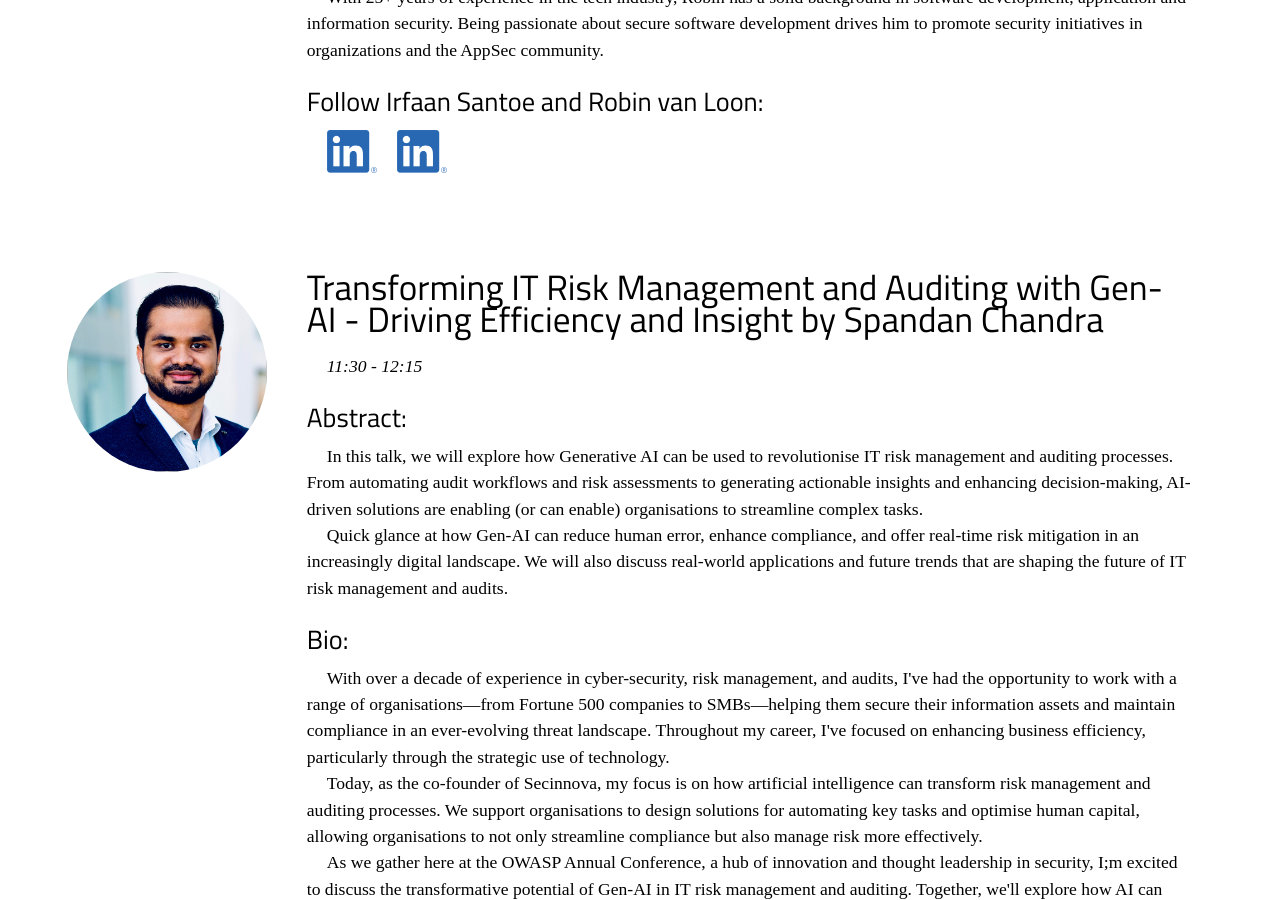
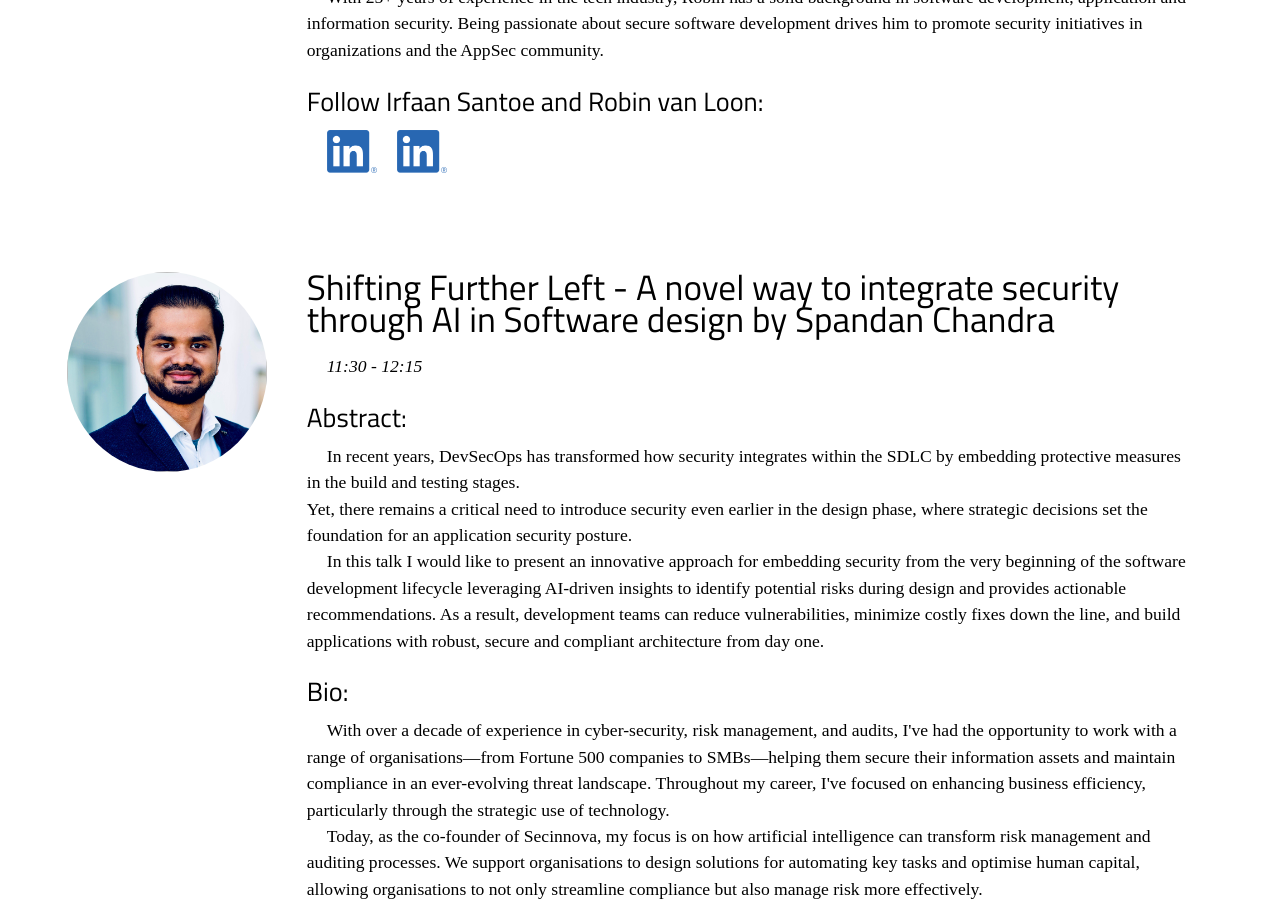
Before and after one commit to dm-17/Owasp-BeNeLux-Days-2024, a Jekyll site: the page built from program/conference.md, in a window 1280 px wide and 900 px high, scrolled down 3176 px. Built offline with Jekyll 4.4.1, drawn with Linux system fonts in a browser that asks for light colours; some web fonts are replaced; our own code applies the rules of GitHub Pages for plain Markdown files; some of the changed text lies outside the part shown.

Commit message:
Update Sandan's talk

```diff
--- a/_data/conference.yml
+++ b/_data/conference.yml
@@ -132,16 +132,19 @@
             <p>Let's dive into how AI can revolutionise the way we approach security,
             risk, and audits, and how we, as a community, can shape the future of these
             critical areas.
-  title   : Transforming IT Risk Management and Auditing with Gen-AI - Driving Efficiency and Insight
+  title   : Shifting Further Left - A novel way to integrate security through AI in Software design
   abstract: >-
-            In this talk, we will explore how Generative AI can be used to revolutionise
-            IT risk management and auditing processes. From automating audit workflows
-            and risk assessments to generating actionable insights and enhancing decision-making,
-            AI-driven solutions are enabling (or can enable) organisations to streamline complex tasks.</p>
-            <p>Quick glance at how Gen-AI can reduce human error, enhance compliance,
-            and offer real-time risk mitigation in an increasingly digital landscape.
-            We will also discuss real-world applications and future trends that are shaping
-            the future of IT risk management and audits.
+            In recent years, DevSecOps has transformed how security integrates within the
+            SDLC by embedding protective measures in the build and testing stages. <br />
+            Yet, there remains a critical need to introduce security even earlier in the
+            design phase, where strategic decisions set the foundation for an application
+            security posture.</p>
+            <p>In this talk I would like to present an innovative approach for embedding
+            security from the very beginning of the software development lifecycle
+            leveraging AI-driven insights to identify potential risks during design
+            and provides actionable recommendations. As a result, development teams
+            can reduce vulnerabilities, minimize costly fixes down the line,
+            and build applications with robust, secure and compliant architecture from day one.
   feed    :
   url     :
   urltag  :
```
